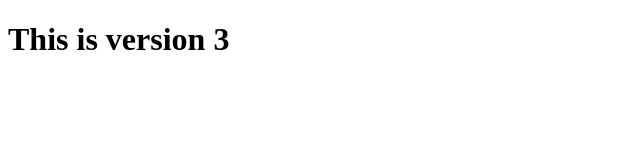
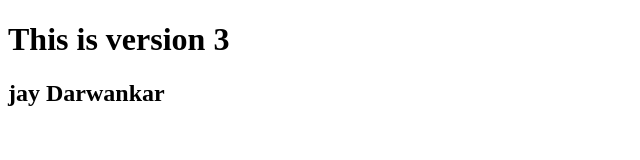
Before and after one commit to jaydar123/Remote-repo, a plain HTML site: page index.html in a window 1280 px wide. Shown: the whole page, without its empty margins (0-640 px from the left). Drawn offline with Linux system fonts and the light colour scheme.

Commit message:
This is version 4

```diff
--- a/index.html
+++ b/index.html
@@ -8,6 +8,7 @@
 <body>
 
     <h1> This is version 3</h1>
+    <h2> jay Darwankar </h2>
 
 </body>
 </html>
```
